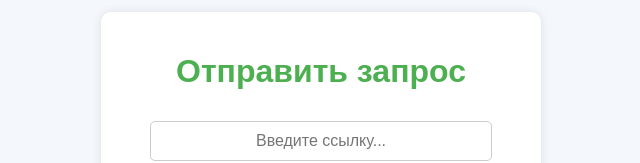
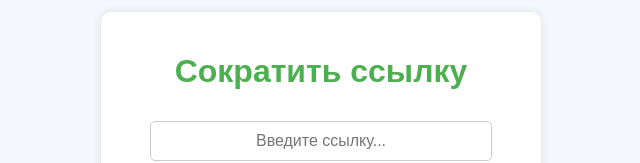
Before and after one commit to KenueYy/LinkShortenerSite, a plain HTML site: page LinkShortenerSite/wwwroot/Index.html in a window 1280 px wide. Shown: the part 252-415 px from the top of the page, without its empty margins (319-959 px from the left). Drawn offline with Linux system fonts and the light colour scheme.

Commit message:
update index --build site

```diff
--- a/LinkShortenerSite/wwwroot/Index.html
+++ b/LinkShortenerSite/wwwroot/Index.html
@@ -35,7 +35,7 @@
 </head>
 <body>
 <div class="container">
-    <h1>Отправить запрос</h1>
+    <h1>Сократить ссылку</h1>
     <input type="text" id="inputField" placeholder="Введите ссылку...">
     <button onclick="sendRequest()">Отправить</button>
     <div id="response" class="response">Ответ от сервера будет здесь...</div>
```
